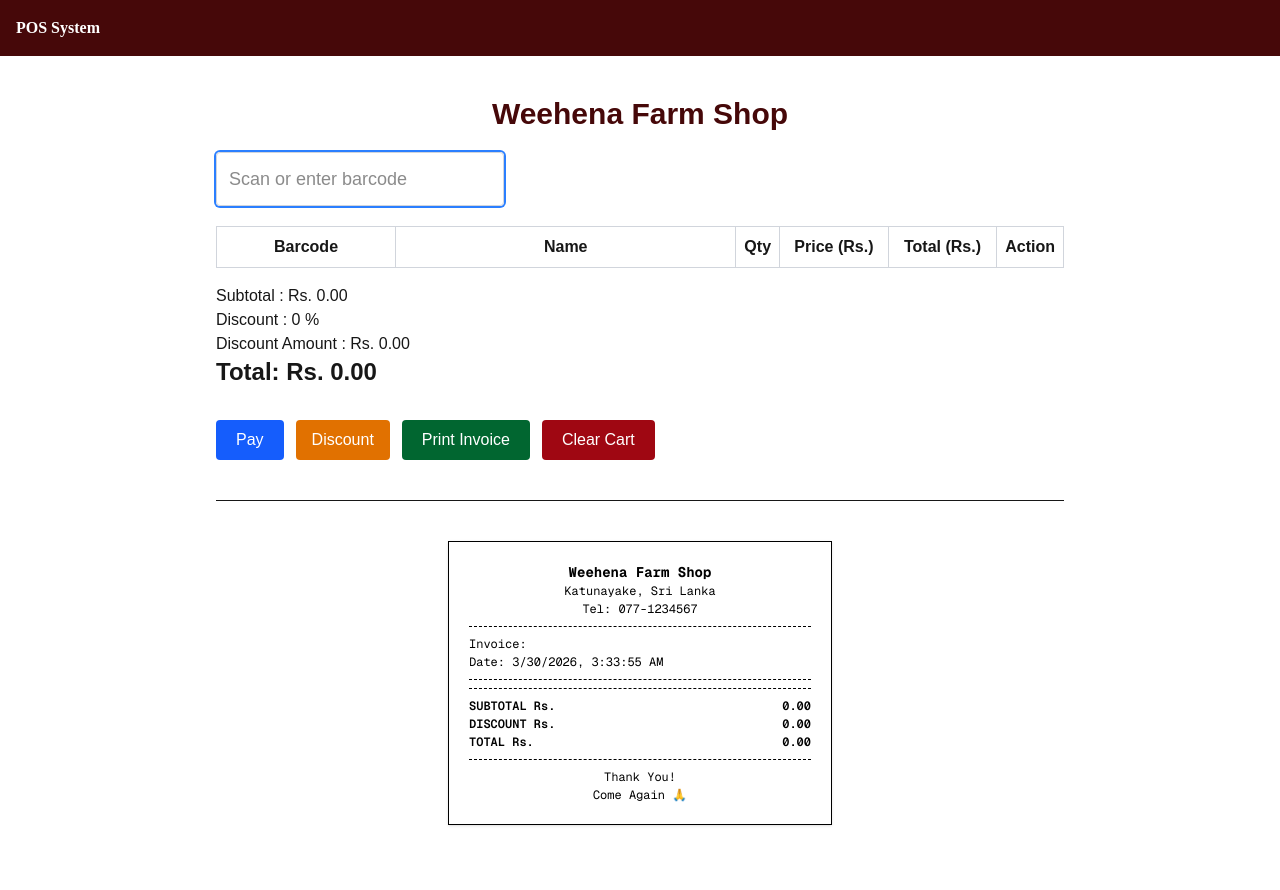
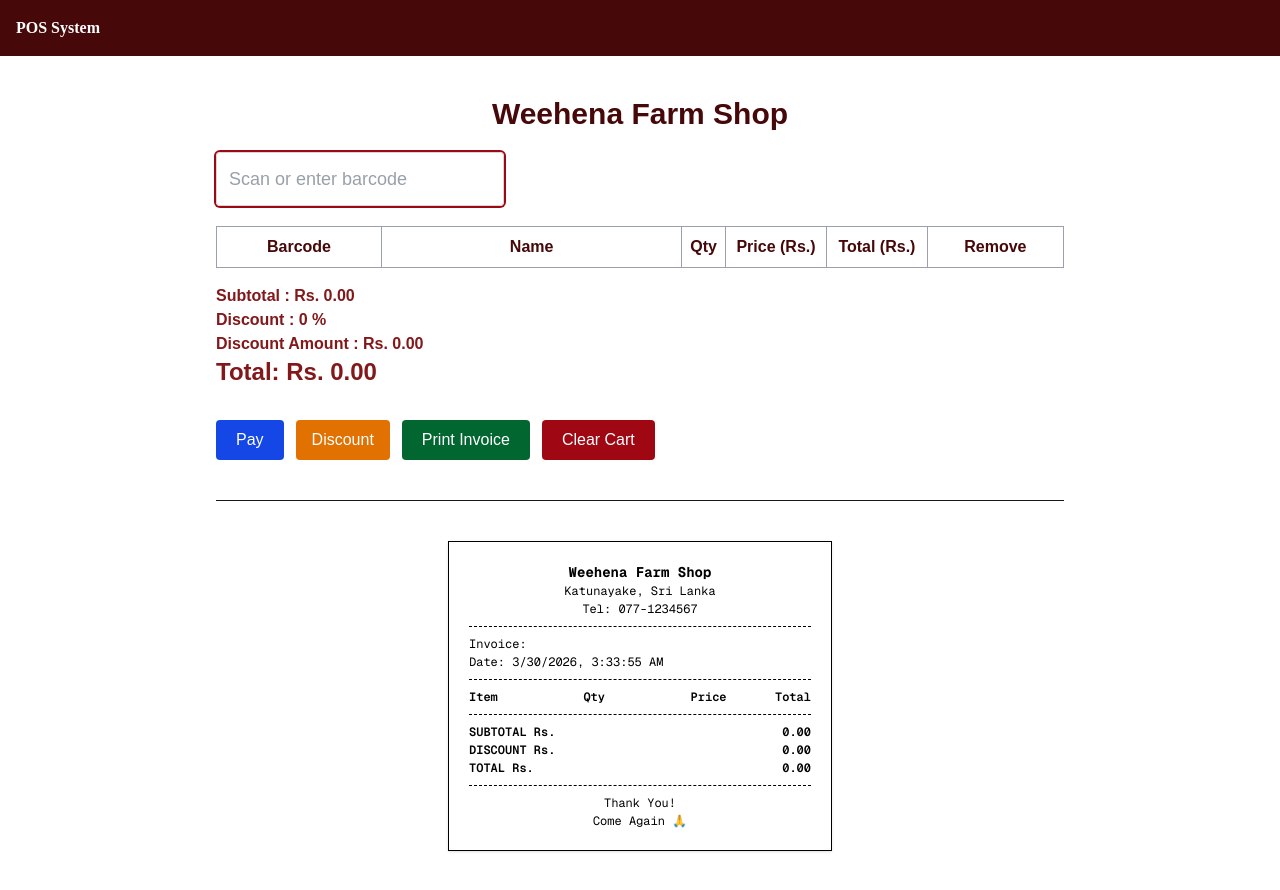
Before and after one commit to yohan9878/pos-system, a Next.js app: page /outlet/1/scan in a window 1280 px wide. Before the commit the page ends 865 px from the top, so only its background shows below. Built offline with nearby package versions, Linux system fonts and the light colour scheme.

Commit message:
Modified styles

```diff
--- a/app/components/BarcodeInput.tsx
+++ b/app/components/BarcodeInput.tsx
@@ -26,7 +26,7 @@ export default function BarcodeInput({
       onChange={(e) => setBarcode(e.target.value)}
       onKeyDown={(e) => e.key === "Enter" && handleAdd()}
       placeholder="Scan or enter barcode"
-      className="w-72 p-3 text-lg border border-gray-300 rounded focus:outline-none focus:ring-2 focus:ring-blue-500"
+      className="w-72 p-3 text-gray-700 text-lg border border-gray-300 rounded focus:outline-none focus:ring-2 focus:ring-red-800"
     />
   );
 }
--- a/app/components/Button.tsx
+++ b/app/components/Button.tsx
@@ -11,7 +11,7 @@ export default function Button({ onClick, children, className }: Props) {
   return (
     <button
       onClick={onClick}
-      className={`px-5 py-2 mr-3 bg-blue-600 text-white rounded hover:bg-blue-700 transition ${className}`}
+      className={`px-5 py-2 mr-3 bg-blue-700 text-white rounded hover:bg-blue-600 transition ${className}`}
     >
       {children}
     </button>
--- a/app/components/CartTable.tsx
+++ b/app/components/CartTable.tsx
@@ -23,32 +23,32 @@ export default function CartTable({ cart, onDelete }: Props) {
     <table className=" w-full mt-5 border-collapse border border-gray-300">
       <thead>
         <tr>
-          <th className="border border-gray-300 p-2 w-50">Barcode</th>
-          <th className="border border-gray-300 p-2 w-100">Name</th>
-          <th className="border border-gray-300 p-2">Qty</th>
-          <th className="border border-gray-300 p-2 w-30">Price (Rs.)</th>
-          <th className="border border-gray-300 p-2 w-30">Total (Rs.)</th>
-          <th className="border border-gray-300 p-2">Action</th>
+          <th className="border border-gray-400 text-red-950 p-2 w-50">Barcode</th>
+          <th className="border border-gray-400 text-red-950 p-2 w-100">Name</th>
+          <th className="border border-gray-400 text-red-950 p-2">Qty</th>
+          <th className="border border-gray-400 text-red-950 p-2 w-30">Price (Rs.)</th>
+          <th className="border border-gray-400 text-red-950 p-2 w-30">Total (Rs.)</th>
+          <th className="border border-gray-400 text-red-950 p-2 w-40">Remove</th>
         </tr>
       </thead>
       <tbody>
         {cart.map((item, idx) => (
           <tr key={idx}>
-            <td className="border border-gray-300 p-2">{item.barcode}</td>
-            <td className="border border-gray-300 p-2">{item.name}</td>
-            <td className="border border-gray-300 p-2 text-center">
+            <td className="border text-gray-700 border-gray-400 p-2">{item.barcode}</td>
+            <td className="border text-gray-700 border-gray-400 p-2">{item.name}</td>
+            <td className="border text-gray-700 border-gray-400 p-2 text-center">
               {item.qty}
             </td>
-            <td className="border border-gray-300 p-2 text-right">
+            <td className="border text-gray-700 border-gray-400 p-2 text-right">
               {item.price.toFixed(2)}
             </td>
-            <td className="border border-gray-300 p-2 text-right">
+            <td className="border text-gray-700 border-gray-400 p-2 text-right">
               {(item.price * item.qty).toFixed(2)}
             </td>
-            <td className="border border-gray-300 p-2 text-center">
+            <td className="border text-gray-700 border-gray-400 p-2 text-center">
               <button
                 onClick={() => onDelete(item.barcode)}
-                className=" text-white bg-red-600 px-3 py-1 rounded hover:bg-red-700"
+                className=" text-white bg-red-700 px-3 py-1 rounded hover:bg-red-600"
               >
                 X
               </button>
--- a/app/components/Receipt.tsx
+++ b/app/components/Receipt.tsx
@@ -57,13 +57,21 @@ export default function Receipt({
         <div className="border-t border-dashed my-2" />
 
         {/* Items */}
-        <div>
+        <div className="">
+          <div className="flex justify-between font-semibold">
+            <span>Item</span>
+             <span className="w-24 text-center">Qty</span>
+             <span>Price</span>
+             <span>Total</span>
+          </div>
           {cart.map((item, i) => (
-            <div key={i} className="flex justify-between">
-              <span>
-                {item.name} x{item.qty}
+            <div key={i} className="flex gap-2 justify-between mt-2 mb-2">
+              <span className="w-24 ">
+                {item.name}
               </span>
-              <span>{(item.qty * item.price).toFixed(2)}</span>
+              <span className="w-24 text-center">*{item.qty}</span>
+              <span className="w-24 text-right"> {item.price.toFixed(2)}</span>
+              <span className="w-24 text-right">{(item.qty * item.price).toFixed(2)}</span>
             </div>
           ))}
         </div>
--- a/app/components/TotalDisplay.tsx
+++ b/app/components/TotalDisplay.tsx
@@ -29,7 +29,7 @@ export default function TotalDisplay({
 
   return (
     isClient && (
-      <div className="mt-4">
+      <div className="mt-4 text-red-900 font-semibold">
         <h2>Subtotal : Rs. {subtotal.toFixed(2)}</h2>
         {discountType === "percentage" ? (
           <h2>
```
